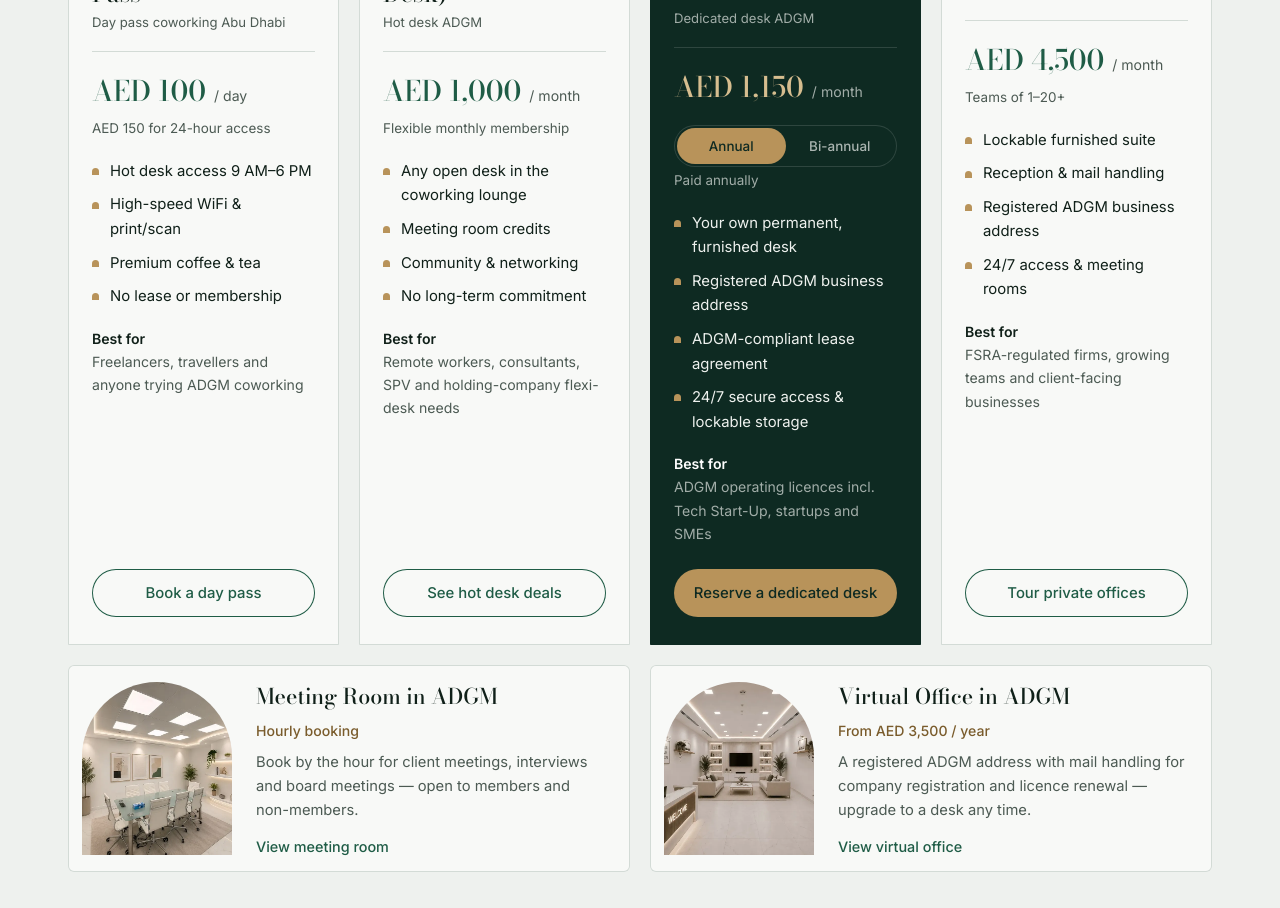
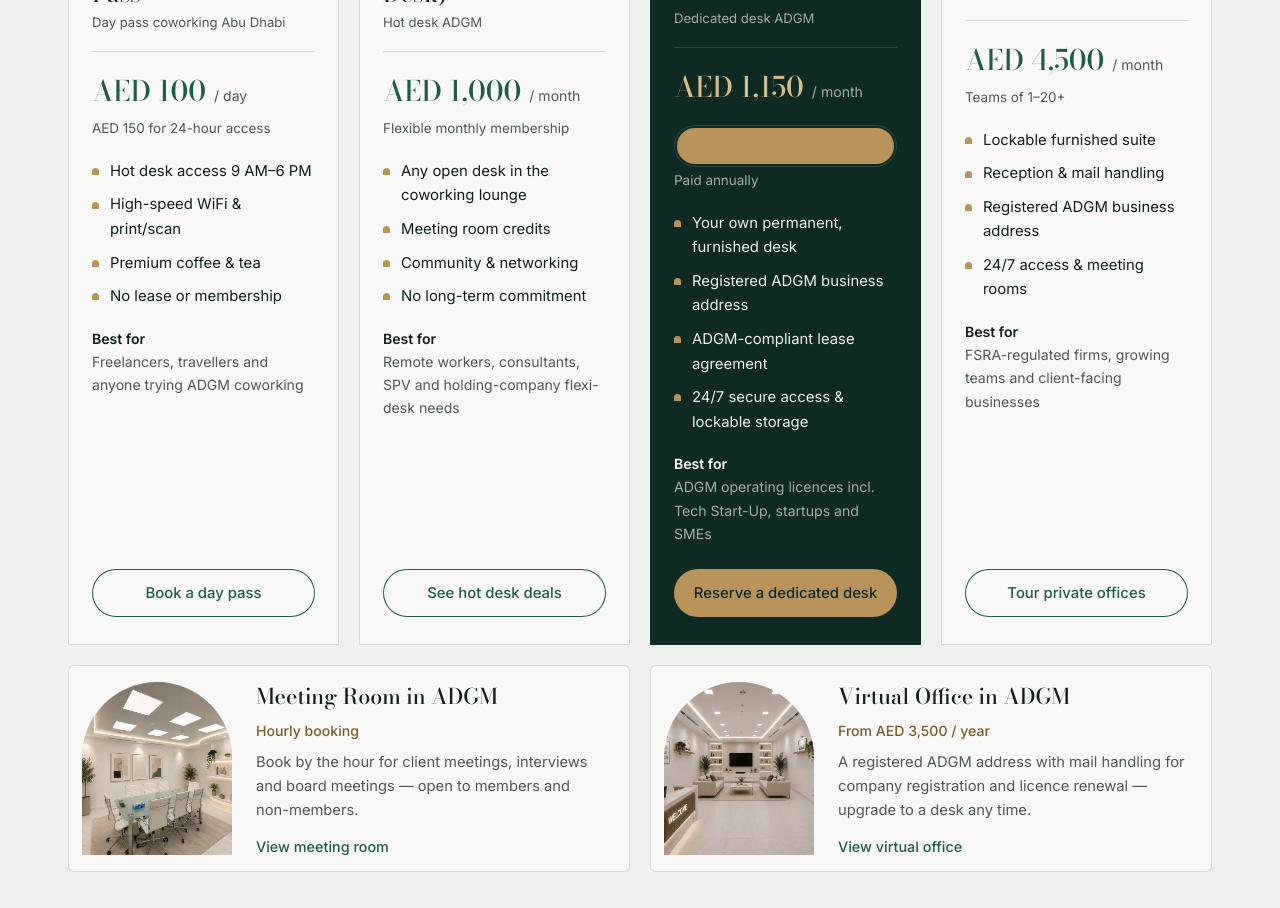
Before and after one commit to coworkingaegis-dev/aegis-coworking-space, a React (Vite) app: page / in a window 1280 px wide. Shown: the part 2560-3468 px from the top of the page. Built offline with nearby package versions, Linux system fonts and the light colour scheme.

Commit message:
Update content.js

```diff
--- a/src/data/content.js
+++ b/src/data/content.js
@@ -130,8 +130,8 @@
     note: 'Paid annually',
     popular: true,
     terms: [
-      { label: 'Annual', price: 'AED 1,150', note: 'Paid annually' },
-      { label: 'Bi-annual', price: 'AED 1,300', note: 'Paid bi-annually' },
+      { price: 'AED 1,150', note: 'Paid annually' },
+
     ],
     bestFor: 'ADGM operating licences incl. Tech Start-Up, startups and SMEs',
     features: ['Your own permanent, furnished desk', 'Registered ADGM business address', 'ADGM-compliant lease agreement', '24/7 secure access & lockable storage'],
```
